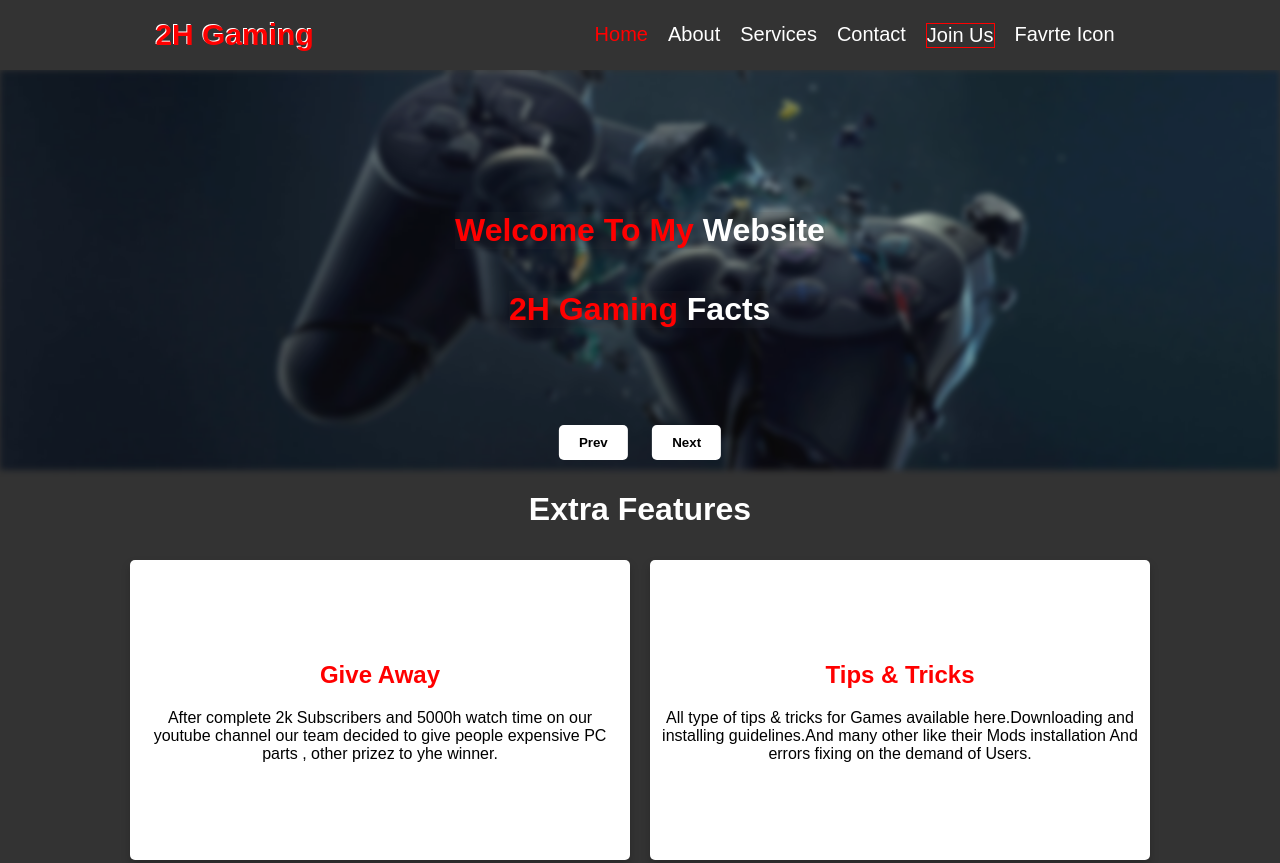
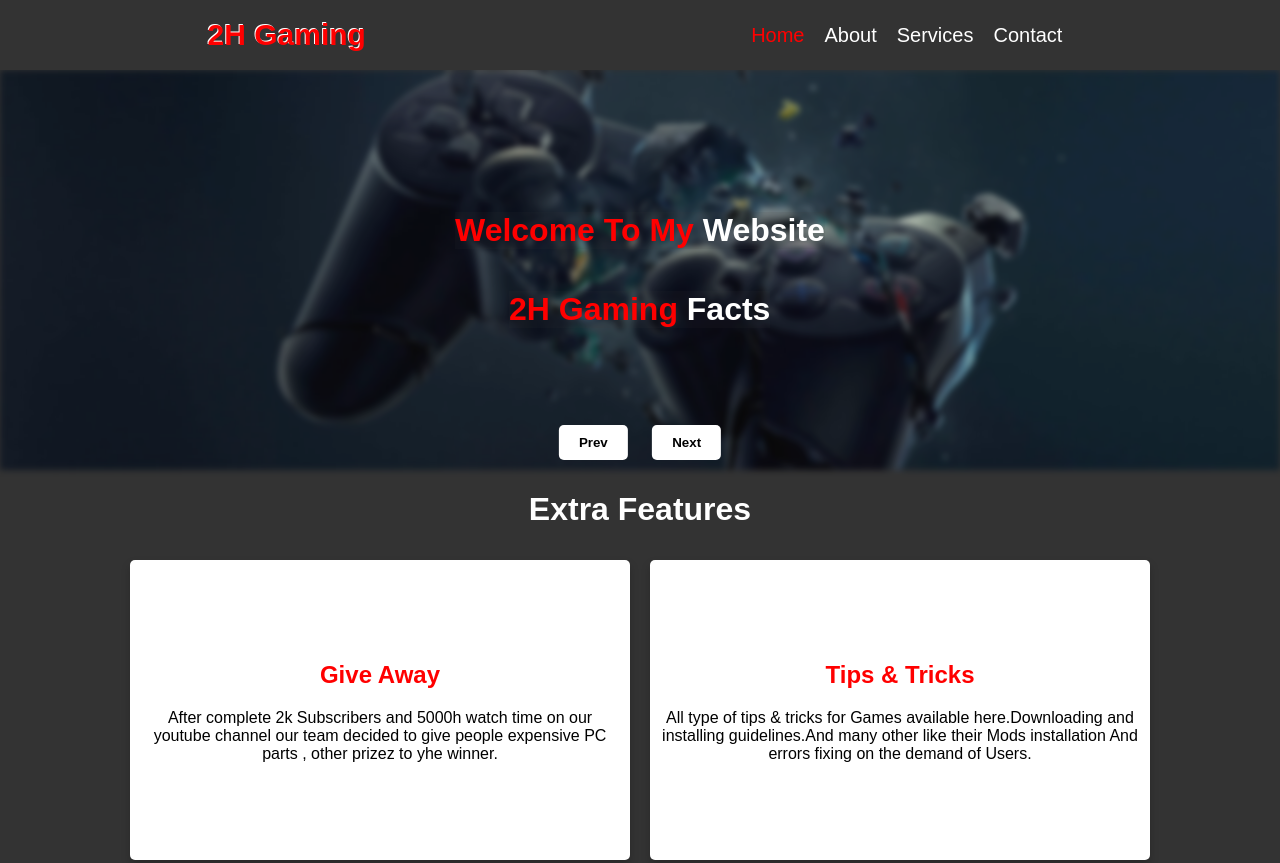
Before and after one commit to Hassan3322751/YT-Channel-Website, a plain HTML site: page index.html in a window 1280 px wide. Shown: the top 863 px of the page. Drawn offline with nearby package versions, Linux system fonts and the light colour scheme.

Commit message:
index update

```diff
--- a/index.html
+++ b/index.html
@@ -25,8 +25,6 @@
             <li><a href="About.html">About</a></li>
             <li><a href="Services.html">Services</a></li>
             <li><a href="Contact.html">Contact</a></li>
-            <li class="join"><a href="#">Join Us</a></li>
-            <li><a href="#">Favrte Icon</a></li>
           </ul>
         </div>
     </nav>
```
